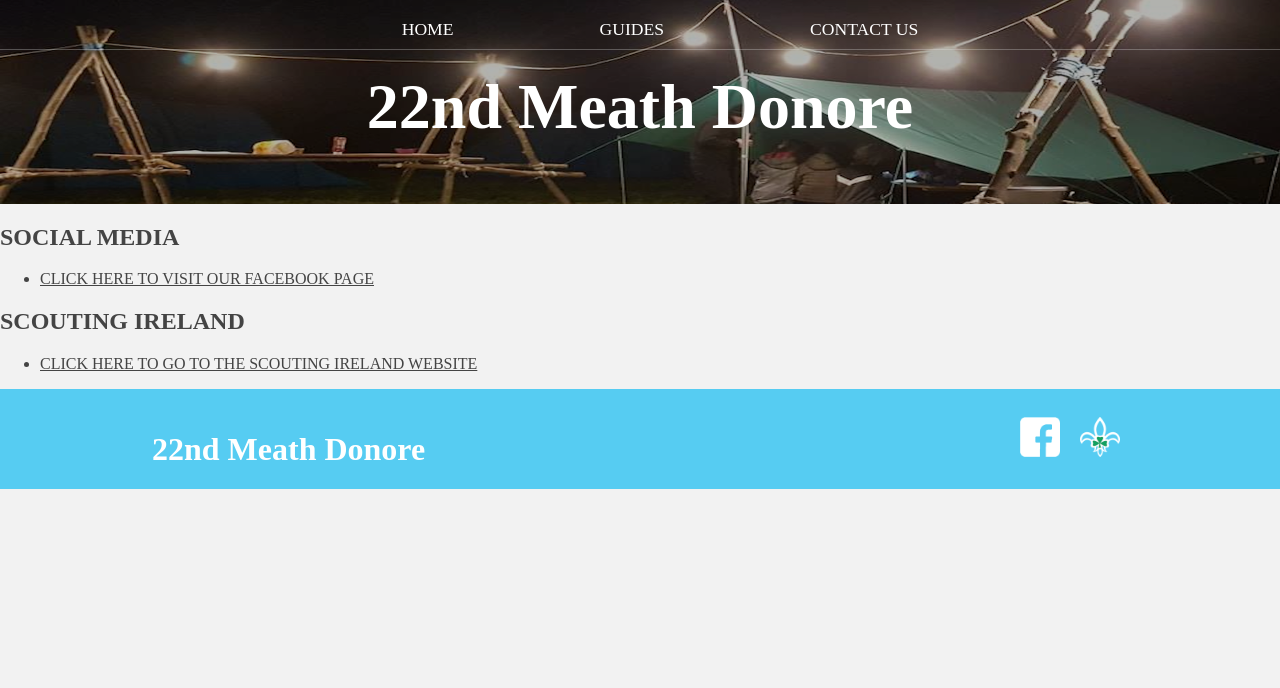
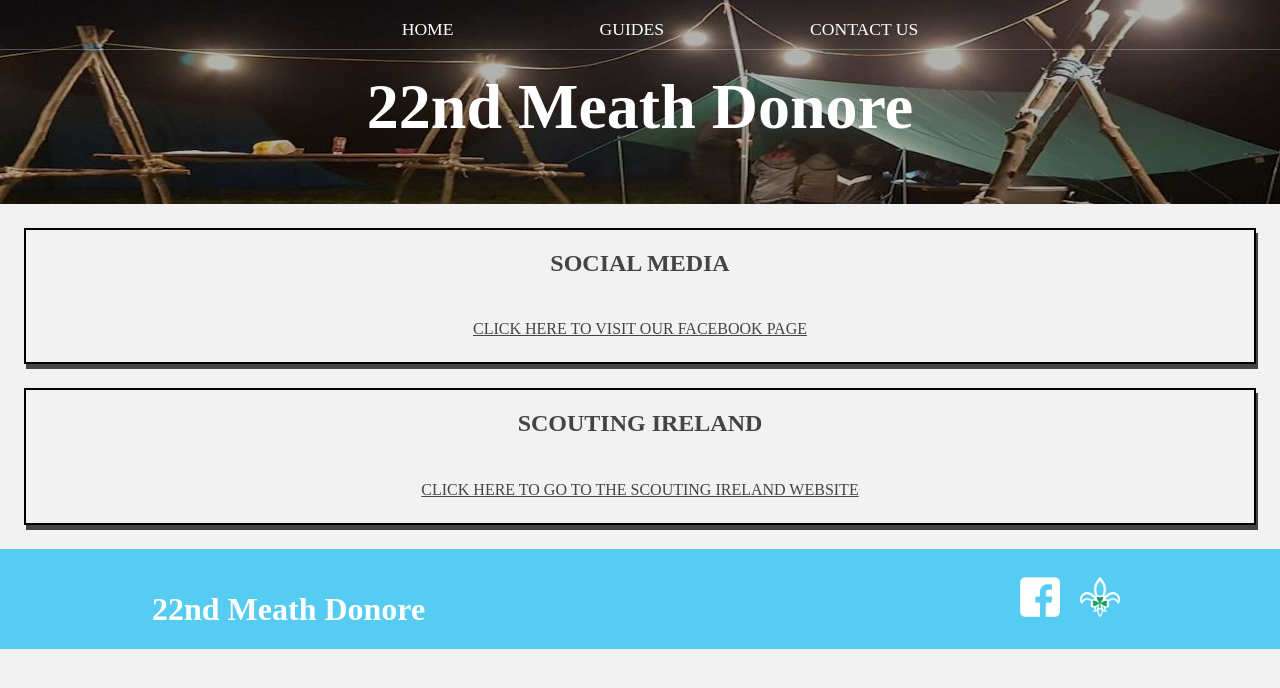
Before and after one commit to MarkLynch101/ScoutGroupWebsite, a website: page Public/contact.html in a window 1280 px wide. Drawn offline with Linux system fonts and the light colour scheme.

Commit message:
updated html and css for the contact page

```diff
--- a/Public/contact.html
+++ b/Public/contact.html
@@ -18,17 +18,21 @@
         </nav>
         <h1 class="group-name group-name-large">22nd Meath Donore</h1>
     </header>
-    <section>
+    <section class="contact-section">
+        <div>
         <h2>SOCIAL MEDIA</h2>
-        <ul>
-            <li><a target="_blank" href="https://www.facebook.com/22ndMeathDonore">CLICK HERE TO VISIT OUR FACEBOOK PAGE</a></li>
-        </ul>
+        <div>
+            <a target="_blank" href="https://www.facebook.com/22ndMeathDonore">CLICK HERE TO VISIT OUR FACEBOOK PAGE</a>
+        </div>
+        </div>
     </section>
-    <section>
+    <section class="contact-section">
+        <div>
         <h2>SCOUTING IRELAND</h2>
-        <ul>
-            <li><a target="_blank" href="https://www.scouts.ie/Splash/">CLICK HERE TO GO TO THE SCOUTING IRELAND WEBSITE</a></li>
-        </ul>
+        <div>
+            <a target="_blank" href="https://www.scouts.ie/Splash/">CLICK HERE TO GO TO THE SCOUTING IRELAND WEBSITE</a>
+        </div>
+        </div>
     </section>
     <footer class="main-footer">
         <div class="main-footer-container container">
--- a/Public/styles.css
+++ b/Public/styles.css
@@ -176,3 +176,20 @@ nav a:hover {
 .tent-buying-listing {
     background-image: url("images/tent.png");
 }
+
+.contact-section > div {
+    margin: 1.5em 1.5em;
+    border: 2px solid black;
+    box-shadow: 2px 5px #444;
+}
+
+.contact-section h2{
+    text-align: center;
+
+}
+
+.contact-section a {
+    display: block ;
+    text-align: center;
+    padding: 1.5em;
+}
```
Also changed, not shown: Public/guides-list.html (+1 -1 lines).
